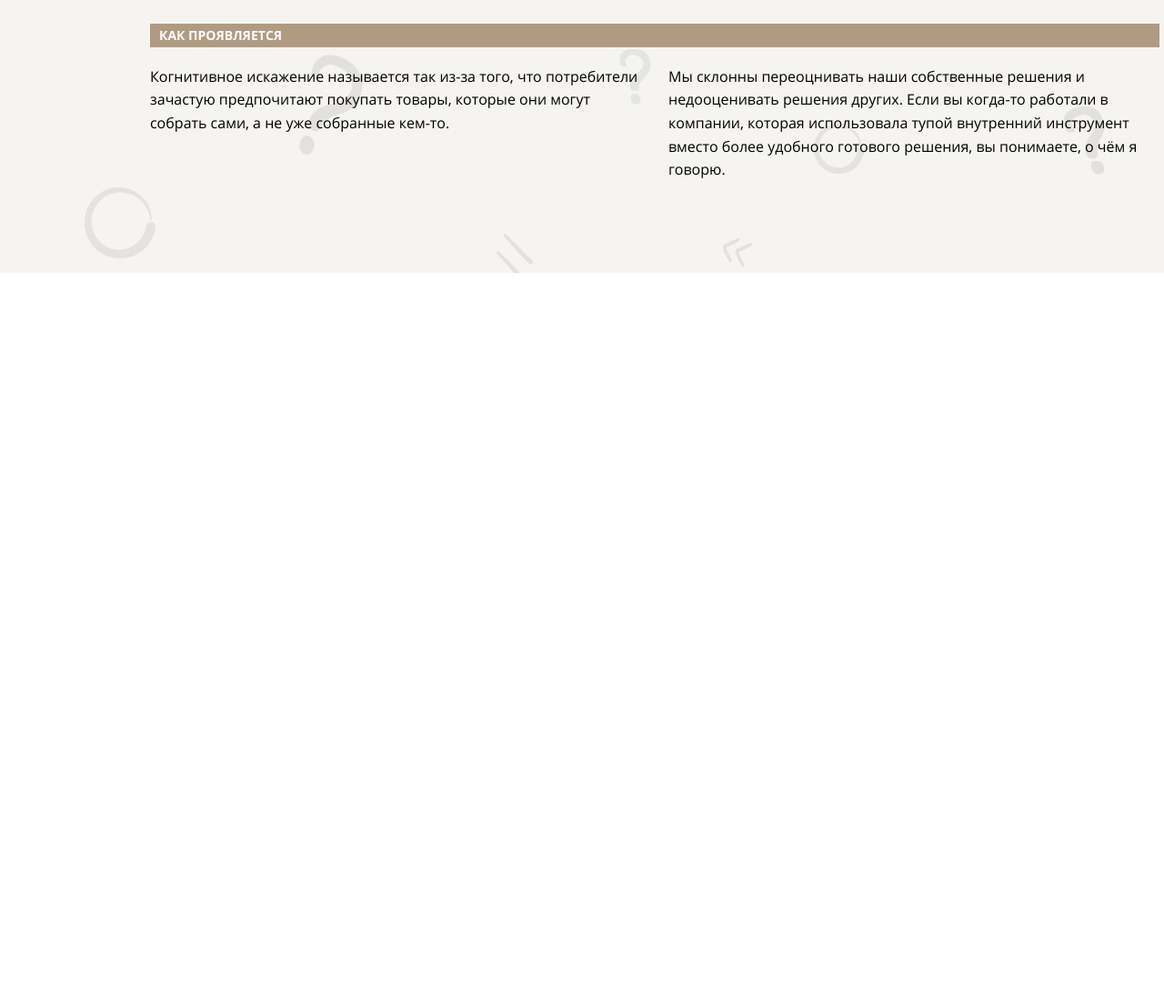
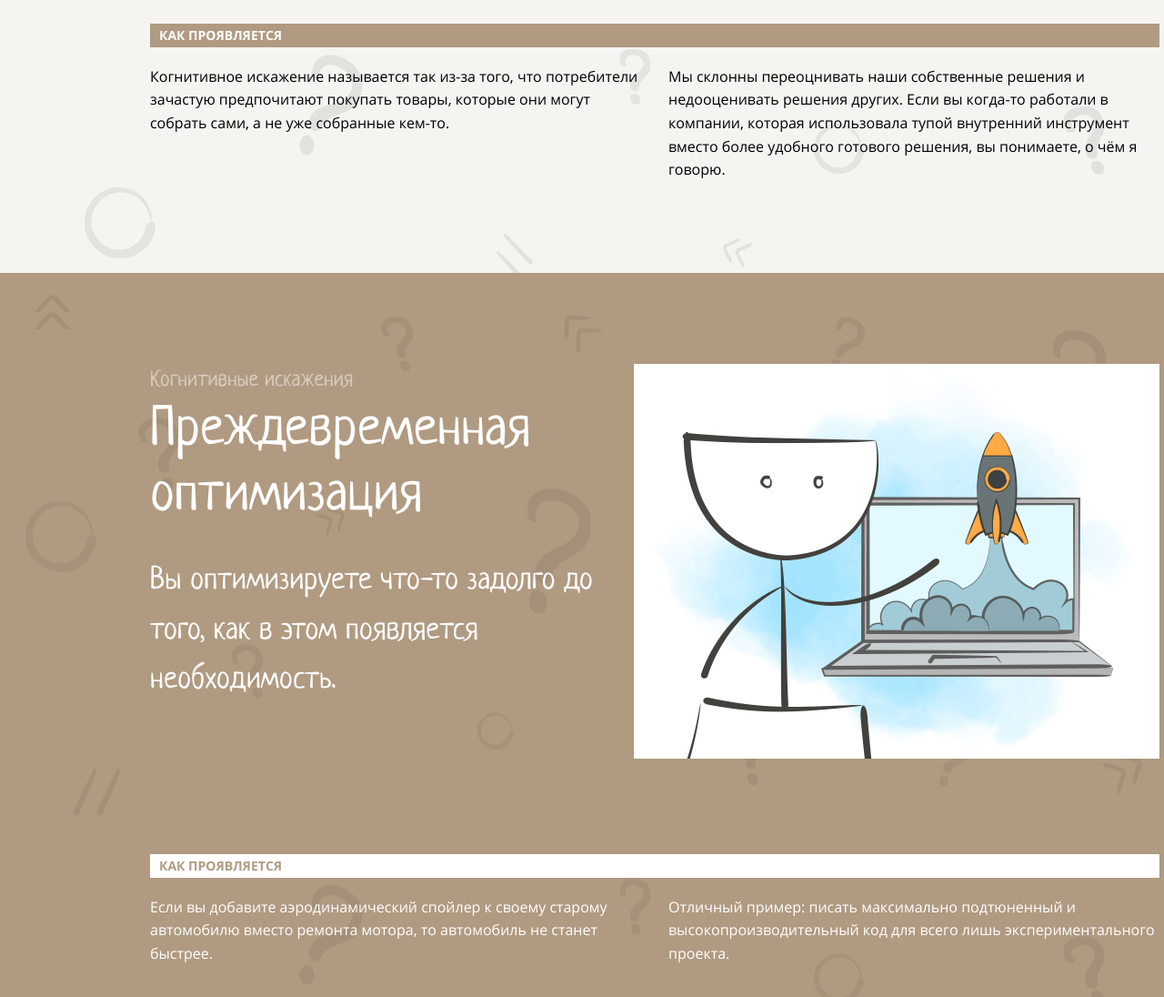
Before and after one commit to mozhaev94/layout-designer-project-lvl1, a website: page src/index.html in a window 1280 px wide. Shown: the part 3394-4490 px from the top of the page at 91% size. Before the commit the page ends 3694 px from the top, so only its background shows below. Drawn offline with Linux system fonts and the light colour scheme.

Commit message:
new section optimization

```diff
--- a/src/index.html
+++ b/src/index.html
@@ -87,7 +87,7 @@
                     <img src="images/1.png" alt="ikea effect logo">
                 </div>
                 <div class="ikea-text">
-                    <p class="cognitive">Когнитивные искажения</p>
+                    <p class="cognitive color-grey">Когнитивные искажения</p>
                     <h2>Эффект ИКЕА</h2>
                     <p class="text-section">Вы переоцениваете собственные решения, и, как следствие, недооцениваете решения других.</p>
                 </div>
@@ -107,6 +107,33 @@
             </div>
         </section>
     </div>
+    <div class="block bg-standart bg-color-brown">
+        <section id="premature-optimization">
+            <div class="optimization-content">
+                <div class="optimization-text">
+                    <p class="cognitive color-white-dark">Когнитивные искажения</p>
+                    <h2 class="color-white">Преждевременная оптимизация</h2>
+                    <p class="text-section color-white">Вы оптимизируете что-то задолго до того, как в этом появляется необходимость.</p>
+                </div>
+                <div class="optimization-img">
+                    <img src="images/2.png" alt="optimization-logo">
+                </div>
+            </div>
+            <div class="how-work">
+                <div class="head-work bg-color-white">
+                    <h4 class="color-brown">КАК ПРОЯВЛЯЕТСЯ</h4>
+                </div>
+                <div class="text-work color-white">
+                    <div class="paragraph">
+                        <p>Если вы добавите аэродинамический спойлер к своему старому автомобилю вместо ремонта мотора, то автомобиль не станет быстрее.</p>
+                    </div>
+                    <div class="paragraph">
+                        <p>Отличный пример: писать максимально подтюненный и высокопроизводительный код для всего лишь экспериментального проекта.</p>
+                    </div>
+                </div>
+            </div>
+        </section>
+    </div>
 </main>
 <footer></footer>
 </body>
--- a/src/styles/style.css
+++ b/src/styles/style.css
@@ -90,9 +90,18 @@ section {
   background-color: #42413C;
 }
 
+.bg-color-brown {
+  background-color: #B09A81;
+}
+
 .bg-color-dark {
   background-color: #B09A81;
 }
+
+.bg-color-white {
+  background-color: #fff;
+}
+
 .color-orange {
   color: #FE8A02;
 }
@@ -105,8 +114,16 @@ section {
   color:#fff;
 }
 
+.color-white-dark {
+  color: #D7CCC0;
+}
+
 .color-grey {
   color: #908D8B;
+}
+
+.color-brown {
+  color: #B09A81;
 }
 
 /* style basis */
@@ -225,7 +242,6 @@ position: relative;
 
 .cognitive {
   font-family: 'Neucha';
-  color:#908D8B;
   font-size: 24px;
   margin: 0;
 }
@@ -271,3 +287,15 @@ column-gap: 30px;
 .paragraph p {
 margin: 0;
 }
+
+#premature-optimization {
+position: relative;
+}
+
+.optimization-content {
+  display: flex;
+}
+
+.optimization-img {
+  margin-left: 30px;
+}
```
